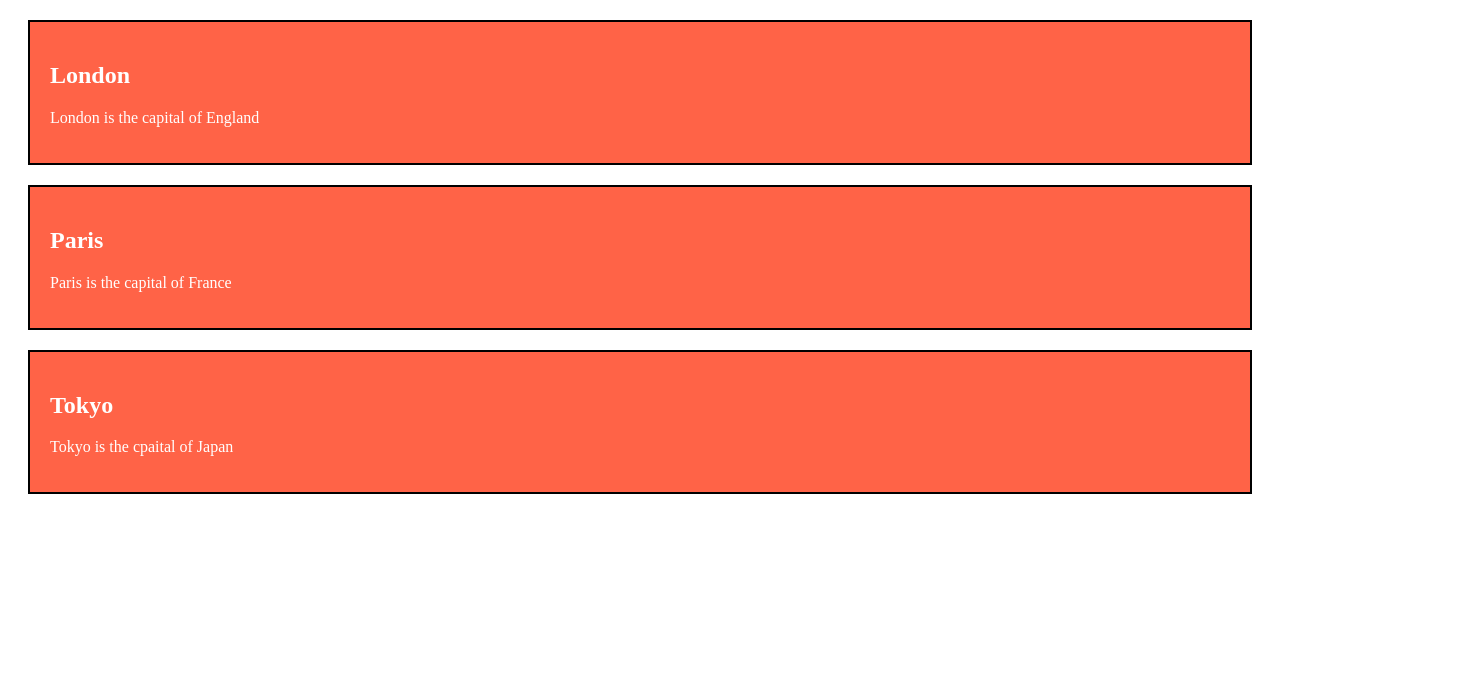
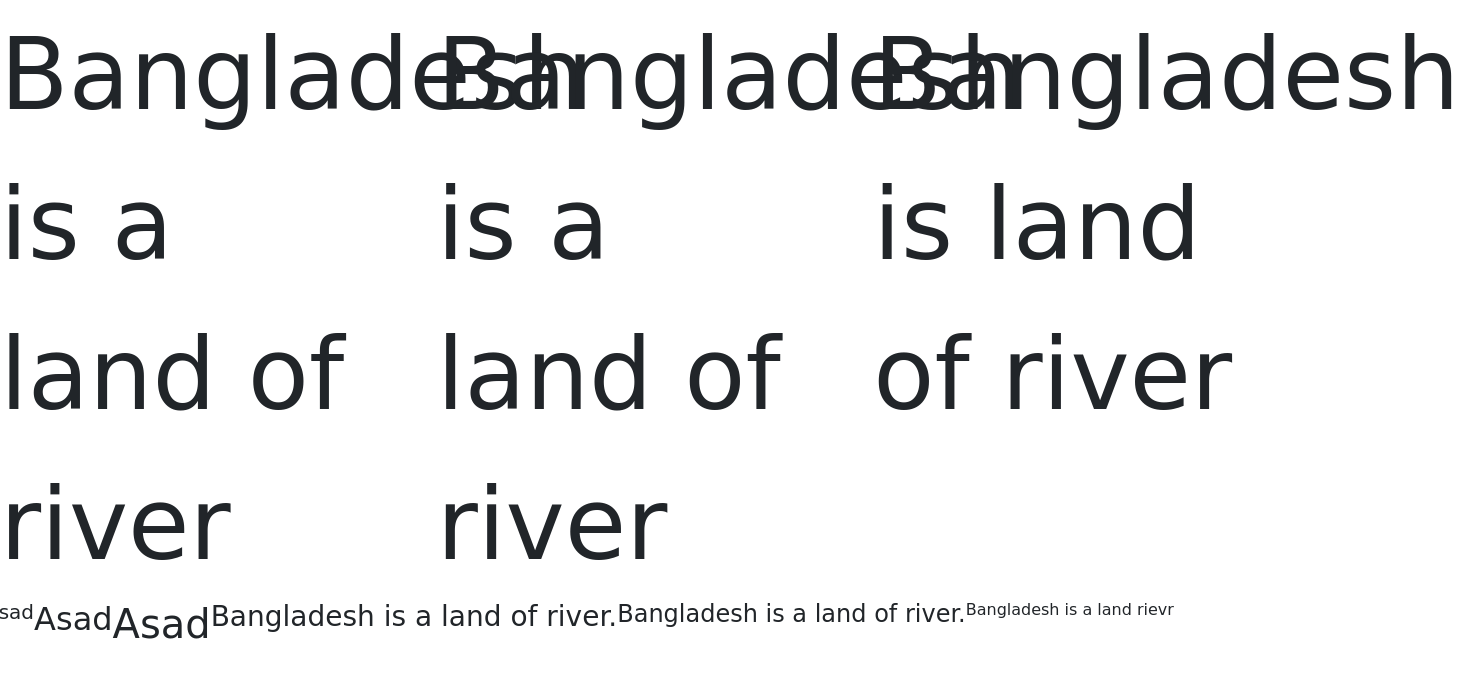
Before and after one commit to AsadBepari/my-web-portfolio, a plain HTML site: page index.html in a window 1280 px wide. Shown: the whole page, 1460 px wide, since content can reach past the window. Drawn offline with nearby package versions, Linux system fonts and the light colour scheme; a web font is replaced by a local one.

Commit message:
there is my frist commit

```diff
--- a/asad.css
+++ b/asad.css
@@ -1,7 +1,6 @@
-.city{
-  background-color: tomato;
-  color: white;
-  border: 2px solid black;
-  Margin: 20px;
-  padding: 20px;
+body{
+    font-family: 'Salsa', cursive;
 }
+.Bangladesh{
+    font-size: 100px;
+}
--- a/index.html
+++ b/index.html
@@ -3,26 +3,29 @@
 <head>
     <meta charset="UTF-8">
     <meta name="viewport" content="width=device-width, initial-scale=1.0">
-    <title>This is a practise</title>
+    <title>git --version</title>
+    <link rel="shortcut icon" href="logo/images (1).jpg" type="image/x-icon">
+    <link rel="stylesheet" href="https://cdn.jsdelivr.net/npm/bootstrap@4.6.2/dist/css/bootstrap.min.css" integrity="sha384-xOolHFLEh07PJGoPkLv1IbcEPTNtaed2xpHsD9ESMhqIYd0nLMwNLD69Npy4HI+N" crossorigin="anonymous">
+    <script src="https://cdn.jsdelivr.net/npm/jquery@3.5.1/dist/jquery.slim.min.js" integrity="sha384-DfXdz2htPH0lsSSs5nCTpuj/zy4C+OGpamoFVy38MVBnE+IbbVYUew+OrCXaRkfj" crossorigin="anonymous"></script>
+    <script src="https://cdn.jsdelivr.net/npm/bootstrap@4.6.2/dist/js/bootstrap.bundle.min.js" integrity="sha384-Fy6S3B9q64WdZWQUiU+q4/2Lc9npb8tCaSX9FK7E8HnRr0Jz8D6OP9dO5Vg3Q9ct" crossorigin="anonymous"></script>
+    <link rel="preconnect" href="https://fonts.googleapis.com">
+    <link rel="preconnect" href="https://fonts.gstatic.com" crossorigin>
+    <link href="https://fonts.googleapis.com/css2?family=Salsa&display=swap" rel="stylesheet">
     <link rel="stylesheet" href="asad.css">
-</head>
+</0head>
 <body>
-    <div class="city">
-     <h2>London</h2>
-     <p>London is the capital of England</p>
+    <div class="Bangladesh">
+        <div class="row">
+            <div class="col-md-4">Bangladesh is a land of river</div>
+            <div class="col-md-4">Bangladesh is a land of river</div>
+            <div class="col-md-4">Bangladesh is land of river</div>
+            <h5>Asad </h5>
+            <h2>Asad</h2>
+            <h1>Asad</h1>
+            <h3>Bangladesh is a land of river.</h3>
+            <h4>Bangladesh is a land of river.</h4>
+            <h6>Bangladesh is a land rievr</h6>
+        </div>
     </div>
-
-    <div class="city">
-       <h2>Paris</h2>
-       <p>Paris is the capital of France</p>
-    </div>
-
-    <div class="city">
-     <h2>Tokyo</h2>
-     <p>Tokyo is the cpaital of Japan</p>
-    </div>
-
-
-
 </body>
 </html>
```
Also changed, not shown: my-profile-pic/biography-bg.png (deleted), my-profile-pic/footer-bg.png (deleted), my-profile-pic/header-bg.png (deleted), my-profile-pic/latest-work-bg.png (deleted), my-profile-pic/peter.png (deleted), my-profile-pic/peter_dream.png (deleted), web-portfolio/dream-bg.png (added), web-portfolio/exp-bg.png (added), web-portfolio/my-bg.png (added), web-portfolio/my-bg2.png (added), web-portfolio/top-banner.png (added).
